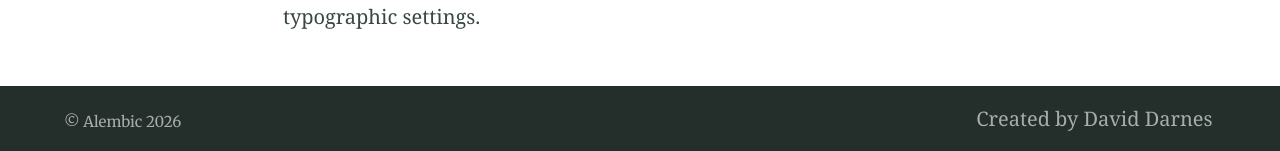
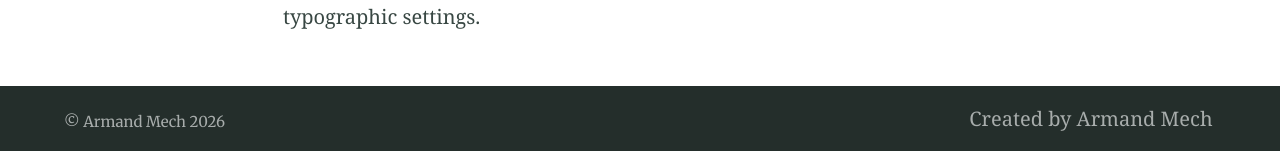
Before and after one commit to zfightclub/armandmech.github.io, a Jekyll site: the page built from index.md, in a window 1280 px wide and 900 px high, scrolled down 4872 px. Shown: the part 746-897 px from the top of the window. Built offline with Jekyll 4.4.1, drawn with Linux system fonts in a browser that asks for light colours.

Commit message:
Update _config.yml
Changing naming components

```diff
--- a/_config.yml
+++ b/_config.yml
@@ -39,10 +39,10 @@ paginate: 2 # jekyll-paginate > items per page
 paginate_path: blog/page:num # jekyll-paginate > blog page
 jekyll-mentions: https://twitter.com # jekyll-mentions > service used when @replying
 twitter:
-  username: DavidDarnes # jekyll-seo-tag > Owners twitter username
-author: DavidDarnes # jekyll-seo-tag > default author
+  username: ArmandMech # jekyll-seo-tag > Owners twitter username
+author: ArmandMech # jekyll-seo-tag > default author
 social: # jekyll-seo-tag > social overrides
-  name: David Darnes # jekyll-seo-tag > real name
+  name: Armand Mech # jekyll-seo-tag > real name
   links:  # jekyll-seo-tag > social aliases (sameAs)
     - https://twitter.com/DavidDarnes
     - https://www.facebook.com/daviddarnes
@@ -93,7 +93,7 @@ defaults:
 # 7. Site settings
 encoding: utf-8 # Make sure the encoding is right
 lang: en-GB # Set the site language
-title: "Alembic" # Site name or title, also used in jekyll-seo-tag
+title: "Armand Mech" # Site name or title, also used in jekyll-seo-tag
 logo: "/assets/logos/logo.svg" # Site logo, also used in jekyll-seo-tag
 description: "Alembic is a starting point for Jekyll projects. Rather than starting from scratch, this boilerplate is designed to get the ball rolling immediately" # Site description and default description, also used in jekyll-seo-tag
 url: "https://alembic.darn.es" # Site url, also used in jekyll-seo-tag
@@ -135,14 +135,14 @@ navigation_header:
   url: https://github.com/daviddarnes/alembic
 
 navigation_footer:
-- title: Created by David Darnes
-  url: https://darn.es
+- title: Created by Armand Mech
+  url: https://armandmech.com
 
 social_links: # Appears in sidebar. Set the urls then uncomment and comment out as desired
-  Twitter: https://twitter.com/DavidDarnes
-  LinkedIn: https://www.linkedin.com/in/daviddarnes
-  GitHub: https://github.com/daviddarnes
-  link: https://darn.es
+ # Twitter: https://twitter.com/DavidDarnes
+  LinkedIn: https://www.linkedin.com/in/armandmech/
+  GitHub: https://github.com/zfightclub
+  link: https://armandmech.com
   RSS: /feed.xml
 
 sharing_links: # Appear at the bottom of single blog posts, add as desired. The value can be 'true' or the desired button colour
```
